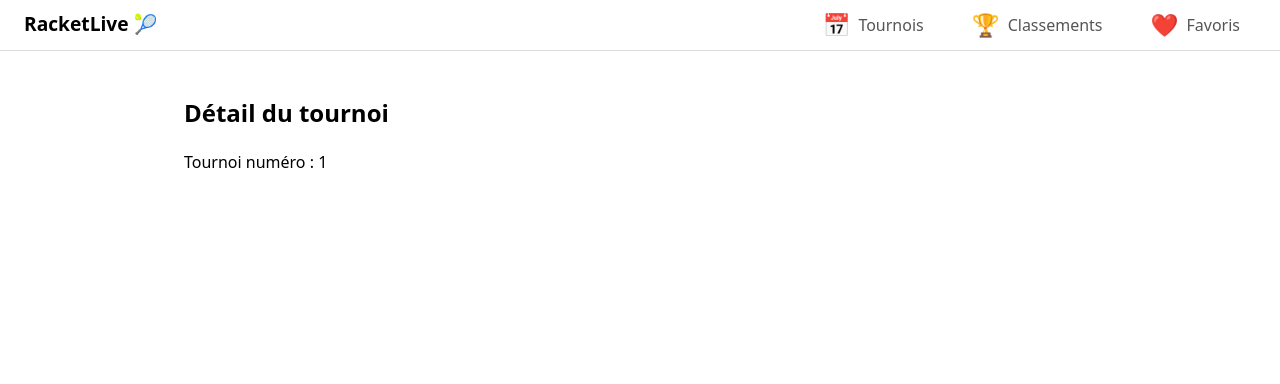
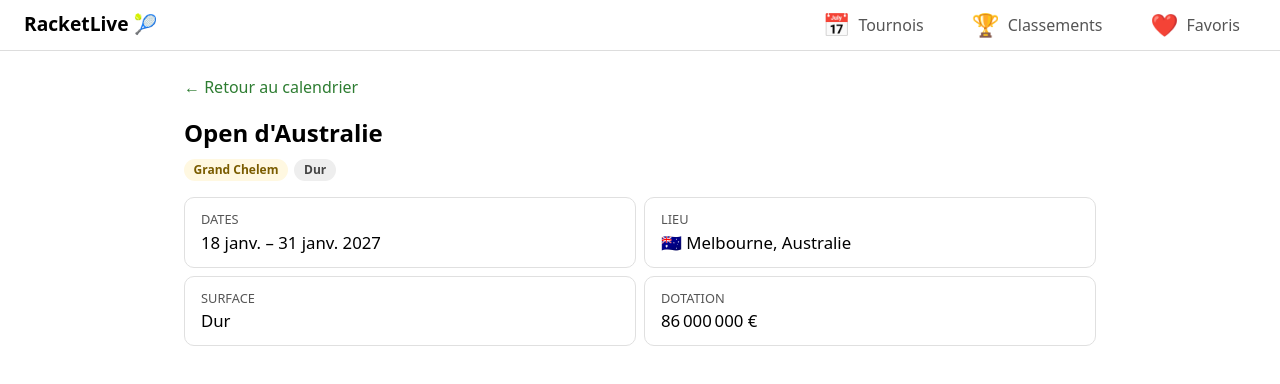
Before and after one commit to Labrosse-Anthony/racketlive, a React (Vite) app: page /tournois/1 in a window 1280 px wide. Shown: the top 384 px of the page. Built offline with nearby package versions, Linux system fonts and the light colour scheme.

Commit message:
Ajout de la fiche détail d'un tournoi

```diff
--- /dev/null
+++ b/src/pages/TournoiDetailPage.css
@@ -0,0 +1,55 @@
+.tournoi-detail__retour {
+  display: inline-block;
+  margin-bottom: 1rem;
+  color: #2e7d32;
+  text-decoration: none;
+}
+
+.tournoi-detail__retour:hover {
+  text-decoration: underline;
+}
+
+.tournoi-detail__retour:focus-visible {
+  outline: 3px solid #f9a825;
+  outline-offset: 2px;
+}
+
+.tournoi-detail h1 {
+  margin: 0 0 0.5rem;
+}
+
+.tournoi-detail__badges {
+  display: flex;
+  gap: 0.4rem;
+  margin-bottom: 1rem;
+}
+
+.tournoi-detail__infos {
+  display: grid;
+  gap: 0.5rem;
+  margin: 0 0 1.5rem;
+}
+
+.tournoi-detail__infos > div {
+  padding: 0.75rem 1rem;
+  border: 1px solid #e0e0e0;
+  border-radius: 10px;
+  background: #ffffff;
+}
+
+.tournoi-detail__infos dt {
+  font-size: 0.8rem;
+  text-transform: uppercase;
+  color: #555555;
+}
+
+.tournoi-detail__infos dd {
+  margin: 0;
+  font-size: 1.05rem;
+}
+
+@media (min-width: 768px) {
+  .tournoi-detail__infos {
+    grid-template-columns: 1fr 1fr;
+  }
+}
--- a/src/pages/TournoiDetailPage.jsx
+++ b/src/pages/TournoiDetailPage.jsx
@@ -1,13 +1,88 @@
-import { useParams } from 'react-router-dom'
+import { useEffect, useState } from 'react'
+import { Link, useParams } from 'react-router-dom'
+import { getTournamentById } from '../services/api/tournamentsApi.js'
+import { drapeau } from '../utils/flags.js'
+import { formaterPeriode } from '../utils/dates.js'
+import { formaterEuros } from '../utils/format.js'
+import { CIRCUITS, SURFACES, PAYS } from '../utils/labels.js'
+import './TournoiDetailPage.css'
 
 function TournoiDetailPage() {
   const { id } = useParams()
 
+  const [donnees, setDonnees] = useState(null)
+
+  useEffect(() => {
+    let annule = false
+
+    getTournamentById(id).then((tournoi) => {
+      if (annule) return
+      setDonnees({ id, tournoi })
+    })
+
+    return () => {
+      annule = true
+    }
+  }, [id])
+
+  const chargement = donnees === null || donnees.id !== id
+  const tournoi = donnees === null ? null : donnees.tournoi
+
+  if (chargement) {
+    return <p>Chargement…</p>
+  }
+
+  if (tournoi === null) {
+    return (
+      <section>
+        <h1>Tournoi introuvable</h1>
+        <p>Ce tournoi n'existe pas.</p>
+        <Link to="/calendrier">Retour au calendrier</Link>
+      </section>
+    )
+  }
+
   return (
-    <section>
-      <h1>Détail du tournoi</h1>
-      <p>Tournoi numéro : {id}</p>
-    </section>
+    <article className="tournoi-detail">
+      <Link to="/calendrier" className="tournoi-detail__retour">
+        ← Retour au calendrier
+      </Link>
+
+      <h1>{tournoi.nom}</h1>
+
+      <div className="tournoi-detail__badges">
+        <span className={`badge badge--${tournoi.circuit}`}>
+          {CIRCUITS[tournoi.circuit]}
+        </span>
+        <span className="badge badge--surface">
+          {SURFACES[tournoi.surface]}
+        </span>
+      </div>
+
+      <dl className="tournoi-detail__infos">
+        <div>
+          <dt>Dates</dt>
+          <dd>{formaterPeriode(tournoi.debut, tournoi.fin)}</dd>
+        </div>
+        <div>
+          <dt>Lieu</dt>
+          <dd>
+            <span role="img" aria-label={PAYS[tournoi.pays]}>
+              {drapeau(tournoi.pays)}
+            </span>{' '}
+            {tournoi.ville}, {PAYS[tournoi.pays]}
+          </dd>
+        </div>
+        <div>
+          <dt>Surface</dt>
+          <dd>{SURFACES[tournoi.surface]}</dd>
+        </div>
+        <div>
+          <dt>Dotation</dt>
+          <dd>{formaterEuros(tournoi.dotation)}</dd>
+        </div>
+      </dl>
+    </article>
   )
 }
 
```
